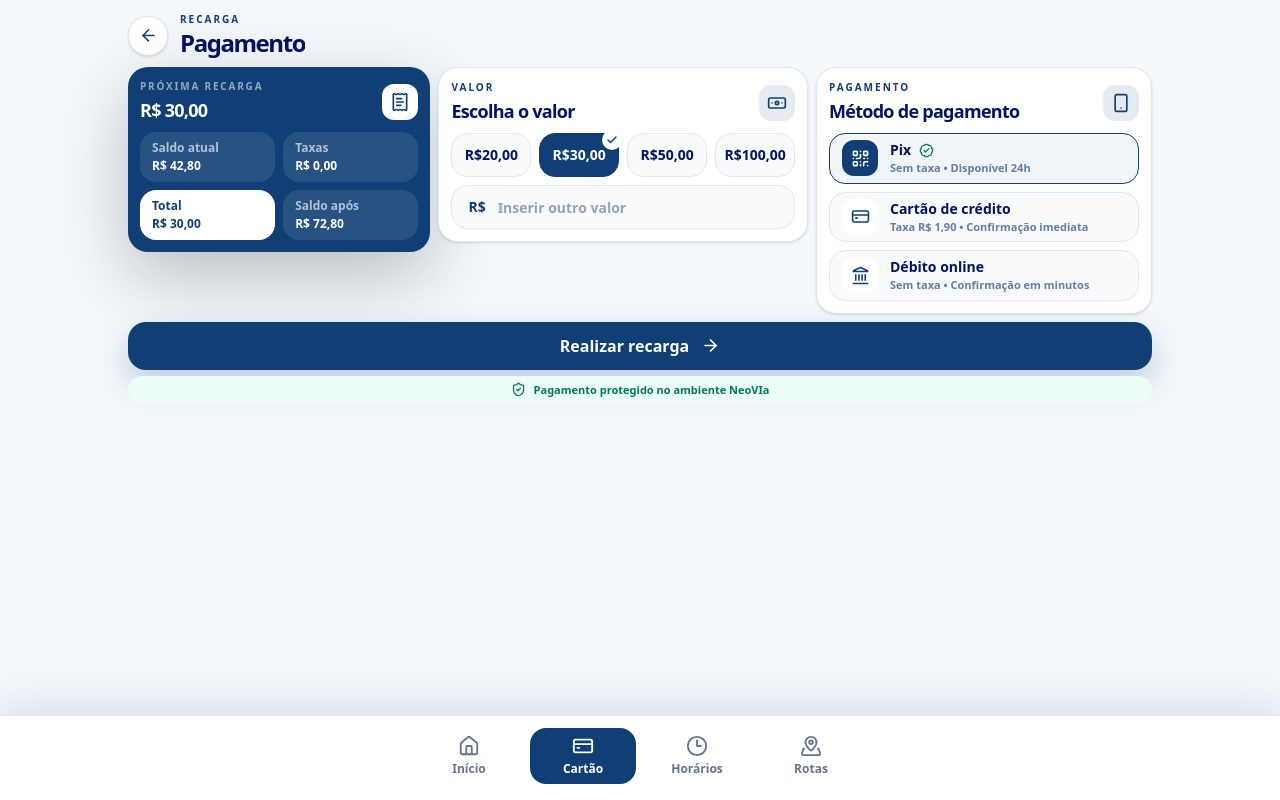
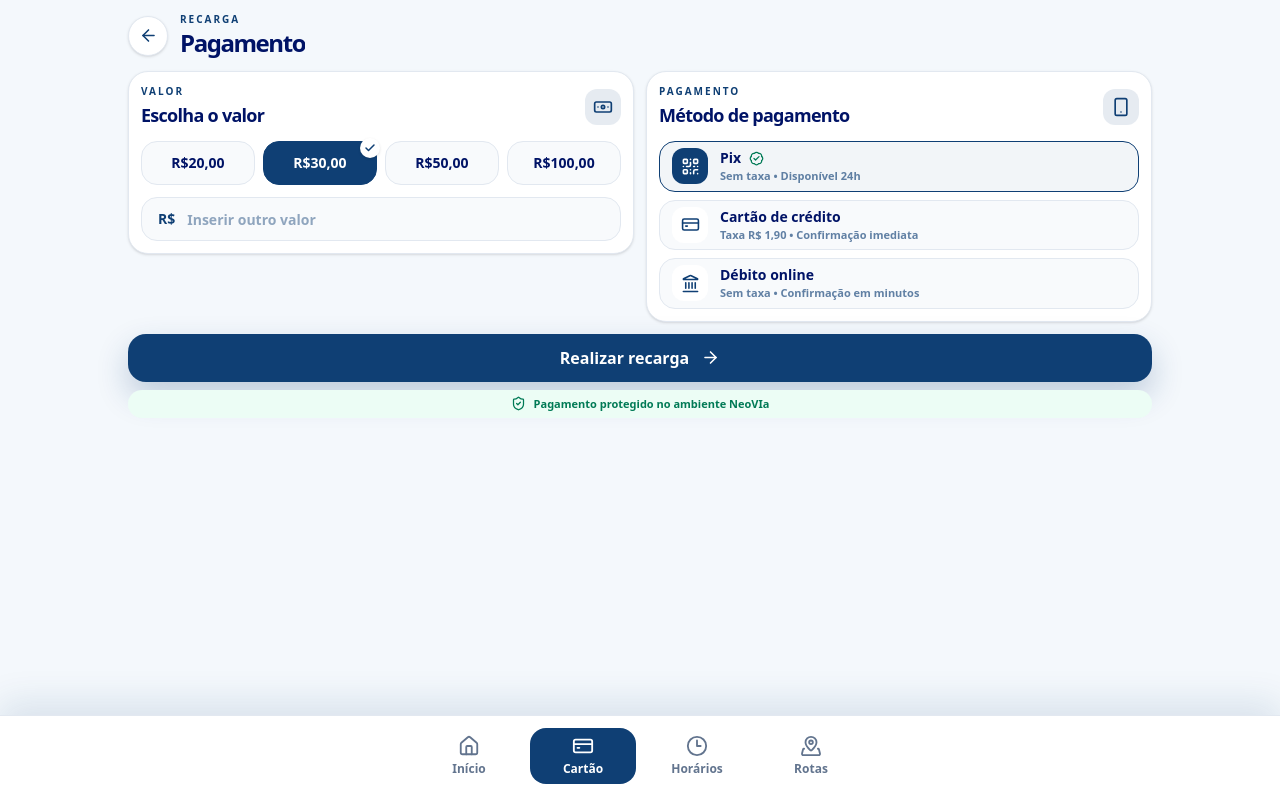
Before and after one commit to Guss2618/NeoVia, a Next.js app: page /recarga/pagamento in a window 1280 px wide. Built offline with nearby package versions, Linux system fonts and the light colour scheme.

Commit message:
MVP 0.0.18

```diff
--- a/app/inicio/page.tsx
+++ b/app/inicio/page.tsx
@@ -21,7 +21,7 @@ export default function InicioPage() {
   return (
     <main className="min-h-screen bg-[#f4f8fc] px-5 pb-24 text-slate-950">
       <section className="mx-auto w-full max-w-md">
-        <AppTopBar className="-mx-5" version="MVP v0.0.17" />
+        <AppTopBar className="-mx-5" version="MVP v0.0.18" />
 
         <label className="mt-6 flex h-12 items-center gap-3 rounded-[20px] border border-slate-200 bg-white px-4 shadow-sm focus-within:ring-2 focus-within:ring-brand-primary/25">
           <Search className="text-brand-primary" size={20} />
--- a/app/page.tsx
+++ b/app/page.tsx
@@ -46,7 +46,7 @@ export default function Home() {
             href="/versoes"
             className="rounded-full border border-white/20 px-4 py-2 text-sm font-semibold text-white/80 transition hover:bg-white/10 focus:outline-none focus:ring-2 focus:ring-white/80"
           >
-            MVP v0.0.17
+            MVP v0.0.18
           </Link>
         </header>
 
--- a/app/recarga/pagamento/page.tsx
+++ b/app/recarga/pagamento/page.tsx
@@ -10,18 +10,12 @@ import {
   Landmark,
   Loader2,
   QrCode,
-  ReceiptText,
   ShieldCheck,
   Smartphone,
 } from "lucide-react";
 import Link from "next/link";
 import type { ChangeEvent } from "react";
-import { useEffect, useMemo, useState } from "react";
-
-type CardInfo = {
-  balance: number;
-  numberMasked: string;
-};
+import { useEffect, useState } from "react";
 
 type PaymentMethod = {
   id: "pix" | "credit" | "debit";
@@ -33,7 +27,6 @@ type PaymentMethod = {
 };
 
 type CardData = {
-  card: CardInfo;
   rechargeOptions: number[];
   paymentMethods: PaymentMethod[];
 };
@@ -89,19 +82,6 @@ export default function PagamentoRecargaPage() {
     };
   }, []);
 
-  const selectedPayment = useMemo(
-    () =>
-      cardData?.paymentMethods.find((method) => method.id === selectedMethod) ??
-      null,
-    [cardData, selectedMethod],
-  );
-  const feeValue = selectedPayment?.feeValue ?? 0;
-  const totalValue = selectedAmount + feeValue;
-  const balanceAfterRecharge = (cardData?.card.balance ?? 0) + selectedAmount;
-  const SelectedPaymentIcon = selectedPayment
-    ? getPaymentIcon(selectedPayment.id)
-    : CreditCard;
-
   function handleQuickAmount(amount: number) {
     setSelectedAmount(amount);
     setCustomAmount("");
@@ -150,46 +130,7 @@ export default function PagamentoRecargaPage() {
             </div>
           </section>
         ) : (
-          <div className="mt-2 grid gap-2 lg:grid-cols-[0.9fr_1.1fr_1fr] lg:items-start">
-            <section className="rounded-[20px] bg-brand-primary p-3 text-white shadow-card">
-              <div className="flex items-center justify-between gap-3">
-                <div>
-                  <p className="text-[10px] font-black uppercase tracking-[0.18em] text-white/55">
-                    Próxima recarga
-                  </p>
-                  <h2 className="mt-0.5 text-lg font-black tracking-[-0.04em]">
-                    {formatCurrency(selectedAmount)}
-                  </h2>
-                </div>
-                <div className="grid size-9 place-items-center rounded-xl bg-white text-brand-primary">
-                  <ReceiptText size={20} />
-                </div>
-              </div>
-
-              <dl className="mt-2 grid grid-cols-2 gap-2 text-xs">
-                <div className="rounded-2xl bg-white/10 px-3 py-2">
-                  <dt className="font-bold text-white/65">Saldo atual</dt>
-                  <dd className="mt-0.5 font-black">
-                    {formatCurrency(cardData.card.balance)}
-                  </dd>
-                </div>
-                <div className="rounded-2xl bg-white/10 px-3 py-2">
-                  <dt className="font-bold text-white/65">Taxas</dt>
-                  <dd className="mt-0.5 font-black">{formatCurrency(feeValue)}</dd>
-                </div>
-                <div className="rounded-2xl bg-white px-3 py-2 text-brand-primary">
-                  <dt className="font-black">Total</dt>
-                  <dd className="mt-0.5 font-black">{formatCurrency(totalValue)}</dd>
-                </div>
-                <div className="rounded-2xl bg-white/10 px-3 py-2">
-                  <dt className="font-bold text-white/65">Saldo após</dt>
-                  <dd className="mt-0.5 font-black">
-                    {formatCurrency(balanceAfterRecharge)}
-                  </dd>
-                </div>
-              </dl>
-            </section>
-
+          <div className="mt-3 grid gap-3 lg:grid-cols-2 lg:items-start">
             <section className="rounded-[20px] border border-slate-200 bg-white p-3 shadow-sm">
               <div className="flex items-center justify-between gap-3">
                 <div>
@@ -205,7 +146,7 @@ export default function PagamentoRecargaPage() {
                 </div>
               </div>
 
-              <div className="mt-2 grid grid-cols-4 gap-2">
+              <div className="mt-3 grid grid-cols-4 gap-2">
                 {cardData.rechargeOptions.map((amount) => {
                   const isSelected = selectedAmount === amount && !customAmount;
 
@@ -232,7 +173,7 @@ export default function PagamentoRecargaPage() {
                 })}
               </div>
 
-              <label className="mt-2 flex h-11 items-center gap-3 rounded-2xl border border-slate-200 bg-slate-50 px-4 focus-within:border-brand-primary focus-within:ring-2 focus-within:ring-brand-primary/20">
+              <label className="mt-3 flex h-11 items-center gap-3 rounded-2xl border border-slate-200 bg-slate-50 px-4 focus-within:border-brand-primary focus-within:ring-2 focus-within:ring-brand-primary/20">
                 <span className="text-sm font-black text-brand-primary">R$</span>
                 <input
                   type="number"
@@ -262,7 +203,7 @@ export default function PagamentoRecargaPage() {
                 </div>
               </div>
 
-              <div className="mt-2 grid gap-2">
+              <div className="mt-3 grid gap-2">
                 {cardData.paymentMethods.map((method) => {
                   const Icon = getPaymentIcon(method.id);
                   const isSelected = selectedMethod === method.id;
@@ -310,7 +251,7 @@ export default function PagamentoRecargaPage() {
               </div>
             </section>
 
-            <div className="lg:col-span-3">
+            <div className="lg:col-span-2">
               <button
                 type="button"
                 disabled={selectedAmount <= 0}
@@ -320,7 +261,7 @@ export default function PagamentoRecargaPage() {
                 <ArrowRight size={19} />
               </button>
 
-              <div className="mt-1.5 flex items-center justify-center gap-2 rounded-2xl bg-emerald-50 px-3 py-1.5 text-[11px] font-black text-emerald-700">
+              <div className="mt-2 flex items-center justify-center gap-2 rounded-2xl bg-emerald-50 px-3 py-1.5 text-[11px] font-black text-emerald-700">
                 <ShieldCheck size={15} />
                 Pagamento protegido no ambiente NeoVIa
               </div>
--- a/app/recarga/page.tsx
+++ b/app/recarga/page.tsx
@@ -72,7 +72,7 @@ export default function RecargaPage() {
       <section className="mx-auto w-full max-w-4xl">
         <AppTopBar
           className="-mx-5 sm:-mx-8 sm:px-8"
-          version="MVP v0.0.17"
+          version="MVP v0.0.18"
         />
 
         <header className="mt-5 flex items-center gap-4">
--- a/data/versoes.json
+++ b/data/versoes.json
@@ -144,5 +144,14 @@
       "Menu superior com logo, notificacoes e perfil removido da pagina de pagamento.",
       "Textos escuros da pagina de pagamento atualizados para os tons azuis usados na tela inicial."
     ]
+  },
+  {
+    "versao": "MVP v0.0.18",
+    "data": "2026-06-25",
+    "alteracoes": [
+      "Componente Proxima recarga removido da pagina de pagamento de recarga.",
+      "Grade da pagina de pagamento ajustada para exibir apenas escolha de valor, metodo de pagamento e botao de acao.",
+      "Espacamento entre os elementos da pagina de pagamento ampliado sem reintroduzir rolagem desnecessaria."
+    ]
   }
 ]
```
Also changed, not shown: 2 other files (tests, documents, lock files or other folders).
